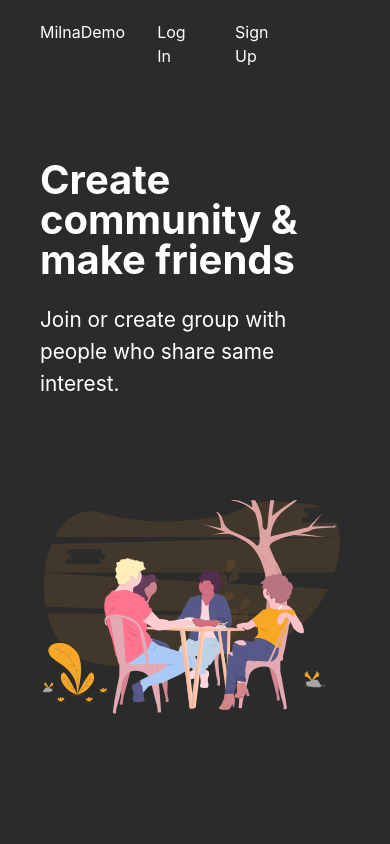
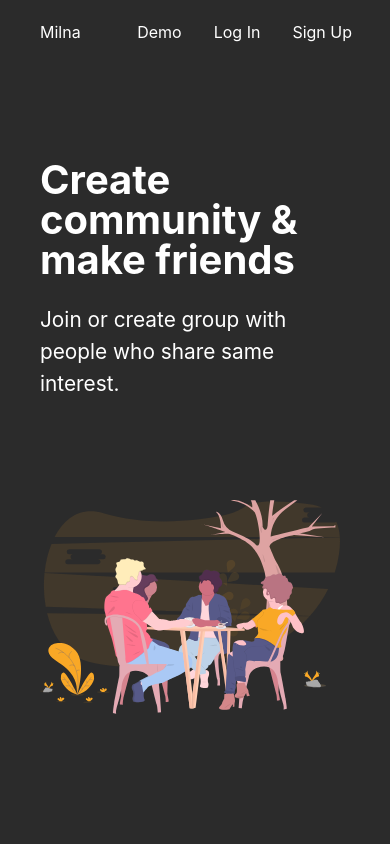
Before and after one commit to ZaidKhan144/milna-frontend, a React (Create React App) app: page /#/ in a window 390 px wide. Shown: the top 844 px of the page. Built offline with nearby package versions, Linux system fonts and the light colour scheme.

Commit message:
nav mobile responsive complete

```diff
--- a/src/components/Nav/Nav.js
+++ b/src/components/Nav/Nav.js
@@ -9,7 +9,7 @@ const Nav = () => {
             <div>
                 <Link to="/">Milna</Link>
             </div>
-            <ul className="flex">
+            <ul className="flex nav-links">
                 <li >
                     <Link to="/">Demo</Link>
                 </li>
--- a/src/components/Nav/styles.css
+++ b/src/components/Nav/styles.css
@@ -11,6 +11,6 @@
     .nav{
         margin: 0 40px;
         justify-content: space-between;
-        width: 65%;
+        width: 80%;
     }
 }
```
